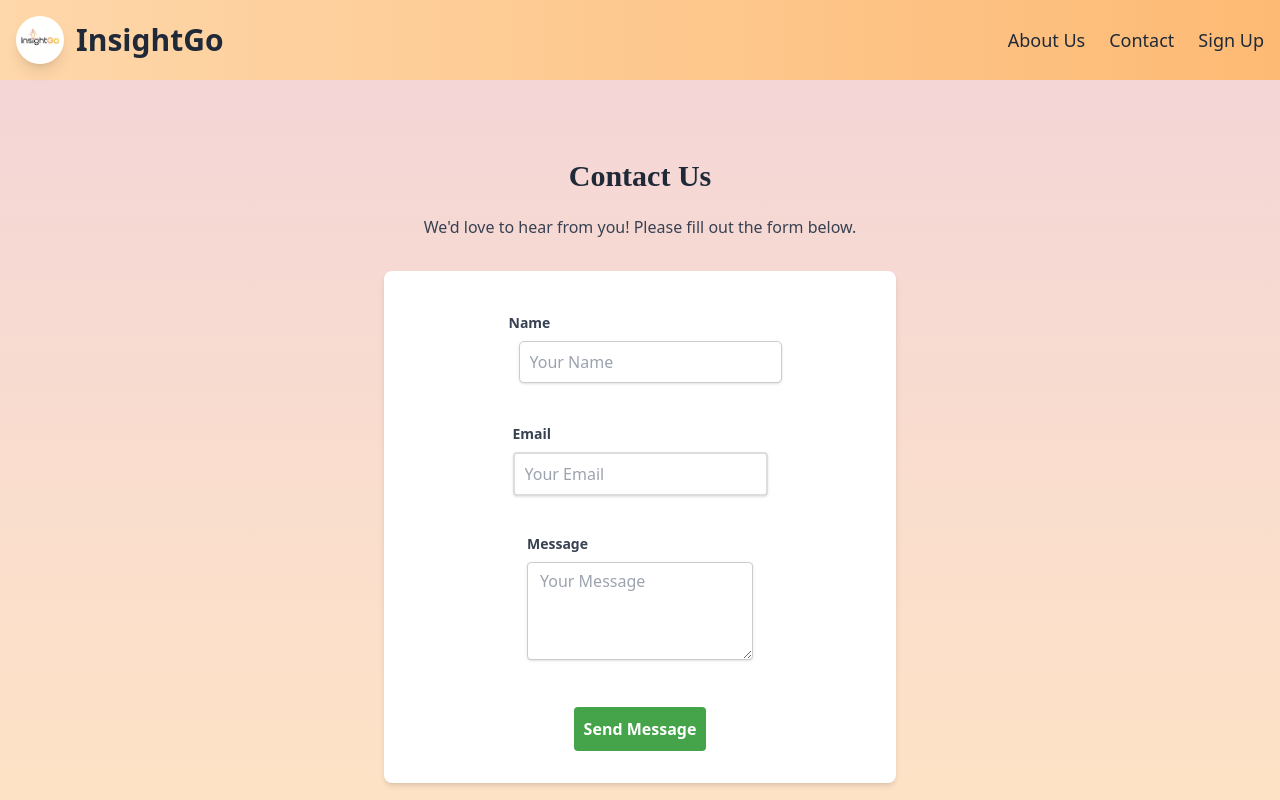
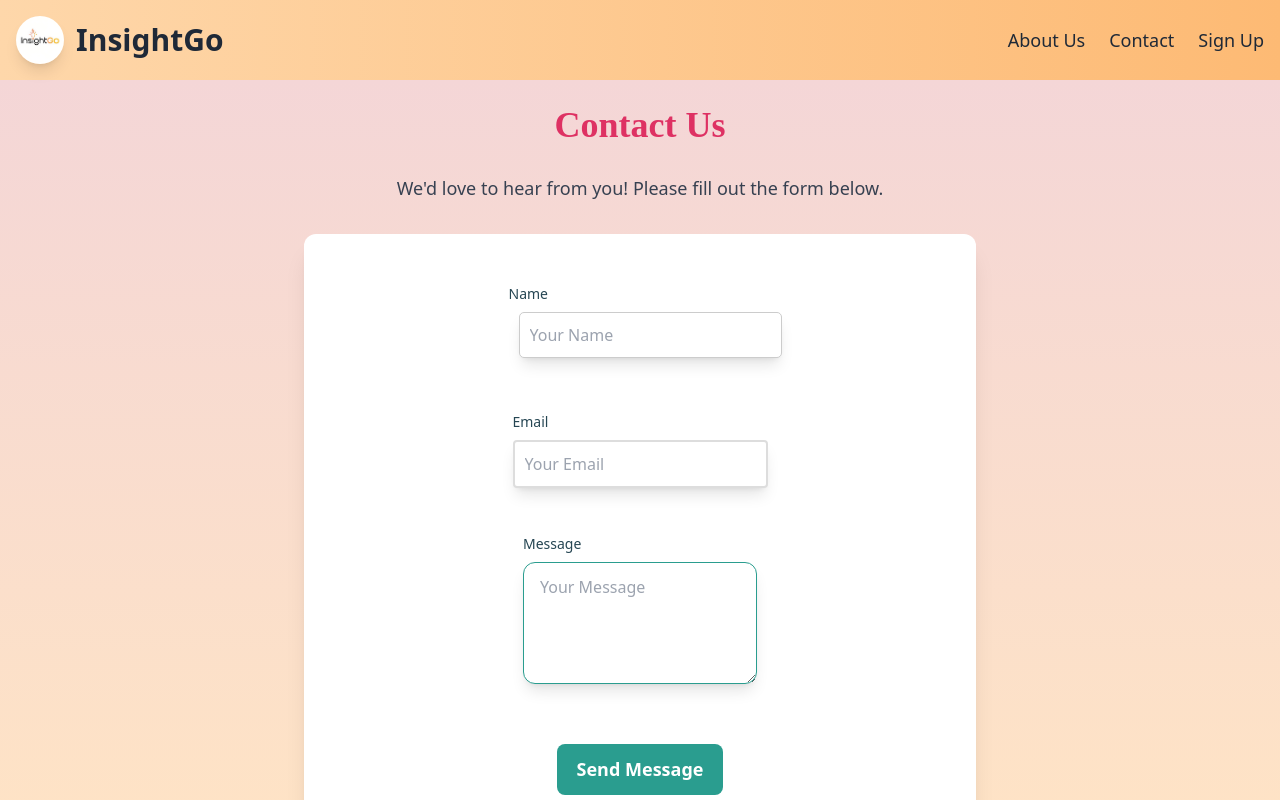
Before and after one commit to 24Hoshiko/Local-Business-Insight-Platform, a React (Vite) app in the folder client/: page /contact in a window 1280 px wide. Shown: the top 800 px of the page. Built offline with nearby package versions, Linux system fonts and the light colour scheme.

Commit message:
Changed page css

```diff
--- a/client/src/pages/ContactUs.jsx
+++ b/client/src/pages/ContactUs.jsx
@@ -5,56 +5,60 @@ const ContactUs = () => {
     <div
       className="flex flex-col items-center justify-center min-h-screen p-6"
       style={{
-        background: 'linear-gradient(to bottom, #f4d6d7, #ffe4c4)',
+        background: 'linear-gradient(to bottom, #f4d6d7, #ffe4c4)', // Subtle gradient background
       }}
     >
-      <h1 className="text-3xl font-bold text-center mb-4 text-gray-800">Contact Us</h1>
-      <p className="mb-8 text-gray-700">We'd love to hear from you! Please fill out the form below.</p>
+      <h1 className="text-4xl font-semibold text-center mb-6 text-[#DE3163]">
+        Contact Us
+      </h1>
+      <p className="text-lg text-center mb-8 text-gray-700">
+        We'd love to hear from you! Please fill out the form below.
+      </p>
 
-      <form className="w-full max-w-lg bg-white shadow-md rounded-lg p-8">
-        <div className="mb-4">
-          <label className="block text-gray-700 text-sm font-bold mb-2" htmlFor="name">
+      <form className="w-full max-w-2xl bg-white shadow-xl rounded-xl p-10 transform hover:scale-105 transition-all duration-500 ease-in-out">
+        <div className="mb-6">
+          <label className="block text-[#264653] text-sm font-medium mb-2" htmlFor="name">
             Name
           </label>
           <input
             type="text"
             id="name"
             placeholder="Your Name"
-            className="shadow appearance-none border rounded w-full py-2 px-3 text-gray-700 leading-tight focus:outline-none focus:shadow-outline"
+            className="shadow-lg appearance-none border border-[#2A9D8F] rounded-xl w-full py-3 px-4 text-[#264653] focus:outline-none focus:ring-2 focus:ring-[#2A9D8F] transition-all duration-300 ease-in-out"
             required
           />
         </div>
 
-        <div className="mb-4">
-          <label className="block text-gray-700 text-sm font-bold mb-2" htmlFor="email">
+        <div className="mb-6">
+          <label className="block text-[#264653] text-sm font-medium mb-2" htmlFor="email">
             Email
           </label>
           <input
             type="email"
             id="email"
             placeholder="Your Email"
-            className="shadow appearance-none border rounded w-full py-2 px-3 text-gray-700 leading-tight focus:outline-none focus:shadow-outline"
+            className="shadow-lg appearance-none border border-[#2A9D8F] rounded-xl w-full py-3 px-4 text-[#264653] focus:outline-none focus:ring-2 focus:ring-[#2A9D8F] transition-all duration-300 ease-in-out"
             required
           />
         </div>
 
-        <div className="mb-4">
-          <label className="block text-gray-700 text-sm font-bold mb-2" htmlFor="message">
+        <div className="mb-6">
+          <label className="block text-[#264653] text-sm font-medium mb-2" htmlFor="message">
             Message
           </label>
           <textarea
             id="message"
             placeholder="Your Message"
             rows="4"
-            className="shadow appearance-none border rounded w-full py-2 px-3 text-gray-700 leading-tight focus:outline-none focus:shadow-outline"
+            className="shadow-lg appearance-none border border-[#2A9D8F] rounded-xl w-full py-3 px-4 text-[#264653] focus:outline-none focus:ring-2 focus:ring-[#2A9D8F] transition-all duration-300 ease-in-out"
             required
           />
         </div>
 
-        <div className="flex items-center justify-between">
+        <div className="flex items-center justify-center">
           <button
             type="submit"
-            className="bg-blue-500 hover:bg-blue-700 text-white font-bold py-2 px-4 rounded focus:outline-none focus:shadow-outline"
+            className="bg-[#DE3163] hover:bg-[#DE3163] text-white font-bold py-3 px-8 rounded-xl transform hover:scale-105 transition-all duration-300 ease-in-out focus:outline-none focus:ring-2 focus:ring-[#DE3163]"
           >
             Send Message
           </button>
--- a/client/src/styles/Form.css
+++ b/client/src/styles/Form.css
@@ -1,72 +1,119 @@
-.main-container{
-    background: linear-gradient(to bottom, #f4d6d7, #ffe4c4);
+/* Main container with gradient background */
+.main-container {
+  background: linear-gradient(to bottom, #f4d6d7, #ffe4c4); /* Soft pastel gradient */
+  min-height: 100vh; /* Ensure the background covers the full height */
+  display: flex;
+  justify-content: center;
+  align-items: center;
+  padding: 20px;
 }
 
+/* Form container with glassmorphism effect */
 .form-container {
-    max-width: 600px;
-    max-height: 80%;
-    overflow-y: scroll;
-    padding: 50px;
+  max-width: 800px; /* Slightly wider form */
+  width: 100%;
+  padding: 40px;
   margin: 0 auto;
-    border-radius: 8px;
-    background: rgba(255, 255, 255, 0.2);
-    backdrop-filter: blur(10px);
-    -webkit-backdrop-filter: blur(10px);
-    border: 1px solid rgba(255, 255, 255, 0.3);
-    box-shadow: 0 4px 10px rgba(0, 0, 0, 0.1);
+  background: rgba(255, 255, 255, 0.3); /* Semi-transparent background */
+  backdrop-filter: blur(15px); /* Soft blur effect for the background */
+  -webkit-backdrop-filter: blur(15px); /* For Safari */
+  border-radius: 12px;
+  border: 1px solid rgba(255, 255, 255, 0.4); /* Soft border */
+  box-shadow: 0 4px 12px rgba(0, 0, 0, 0.2); /* Light shadow */
 }
 
+/* Header styling */
 h1 {
   text-align: center;
-    color: brown;
-    font-family:  Snell Roundhand, cursive;
+  color: #693a0d; /* Matching the theme color */
+  font-family: 'Snell Roundhand', cursive;
+  font-size: 36px;
+  margin-bottom: 20px;
 }
 
+/* Form styling */
 form {
   display: flex;
   flex-direction: column;
 }
 
+/* Label styling */
 label {
-    margin-bottom: 5px;
+  margin-bottom: 8px;
+  font-size: 16px;
+  font-weight: 600;
+  color: #21708f; /* Dark green for labels */
 }
 
-  input[type="text"], select, textarea {
-    padding: 10px;
-    border: 1px solid #ccc;
-    border-radius: 4px;
-    margin-bottom: 15px;
+/* Styling for text, select inputs, and textareas */
+input[type="text"],
+select,
+textarea {
+  padding: 12px;
+  border: 2px solid #DE3163; /* Matching theme color */
+  border-radius: 8px;
+  margin-bottom: 20px;
   font-size: 16px;
+  background-color: #fff;
+  color: #5e0342;
+  transition: border-color 0.3s ease-in-out;
 }
 
-  input[type="radio"] {
-    margin-right: 5px;
+input[type="text"]:focus,
+select:focus,
+textarea:focus {
+  border-color: #F4A261; /* Light orange for focus effect */
+  outline: none;
 }
 
+/* Radio button style */
+input[type="radio"] {
+  margin-right: 8px;
+  accent-color: #DE3163; /* Greenish accent color for radio buttons */
+}
+
+/* Submit button styling */
 button[type="submit"] {
-    padding: 10px;
-    background-color: #45a449;
+  padding: 12px 20px;
+  background-color: #2A9D8F; /* Greenish blue button */
   color: white;
   border: none;
-    border-radius: 4px;
+  border-radius: 8px;
   cursor: pointer;
-    font-size: 16px;
+  font-size: 18px;
+  transition: background-color 0.3s ease, transform 0.2s ease;
 }
 
 button[type="submit"]:hover {
-    background-color: #45a049;
+  background-color: #264653; /* Darker green on hover */
+  transform: scale(1.05); /* Slightly larger on hover */
 }
 
+button[type="submit"]:active {
+  transform: scale(1); /* Reset to normal size when clicked */
+}
+
+/* Textarea resize */
 textarea {
   resize: vertical;
+  min-height: 120px;
 }
 
+/* Rating container for stars or feedback buttons */
 .rating-container {
   display: flex;
   justify-content: flex-start;
-    gap: 5px;
+  gap: 8px;
 }
 
+/* Rating container label styling */
 .rating-container label {
   cursor: pointer;
+  font-size: 18px;
+  color: #6f4e08; /* Matching rating star color */
+  transition: color 0.2s ease;
 }
+
+.rating-container label:hover {
+  color: #F4A261; /* Light orange hover effect for stars */
+}
```
Lines whose indentation alone changed are shown as unchanged.
